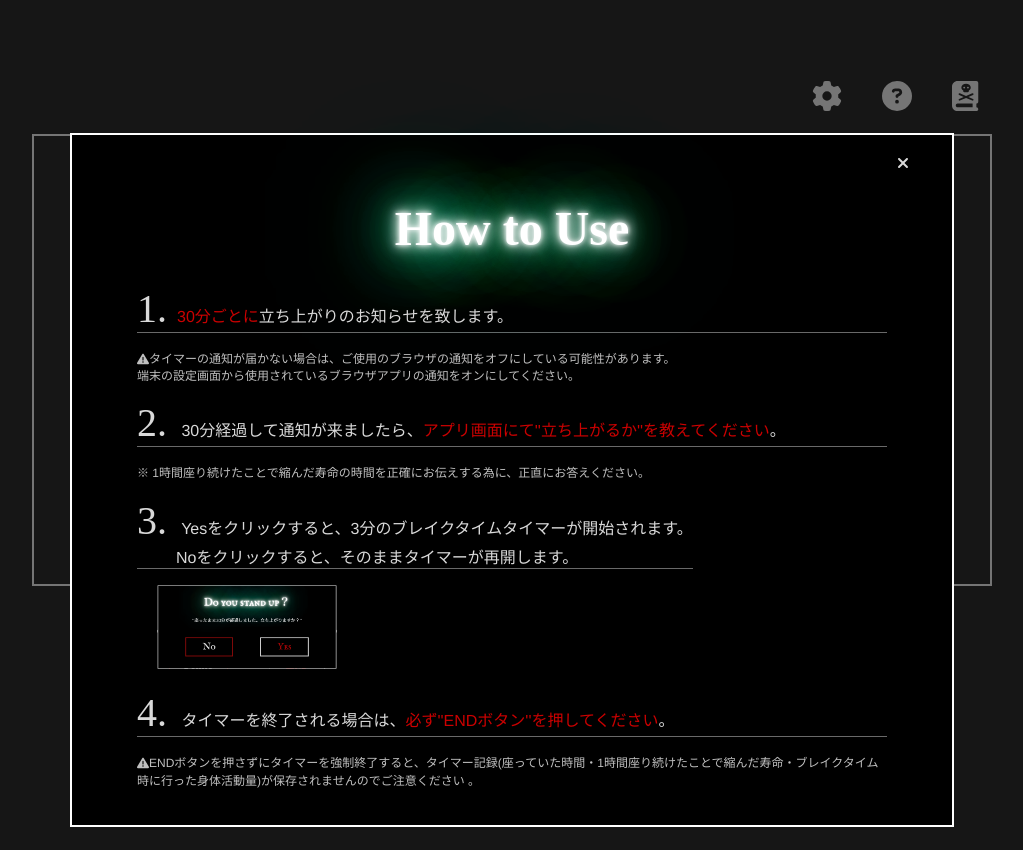
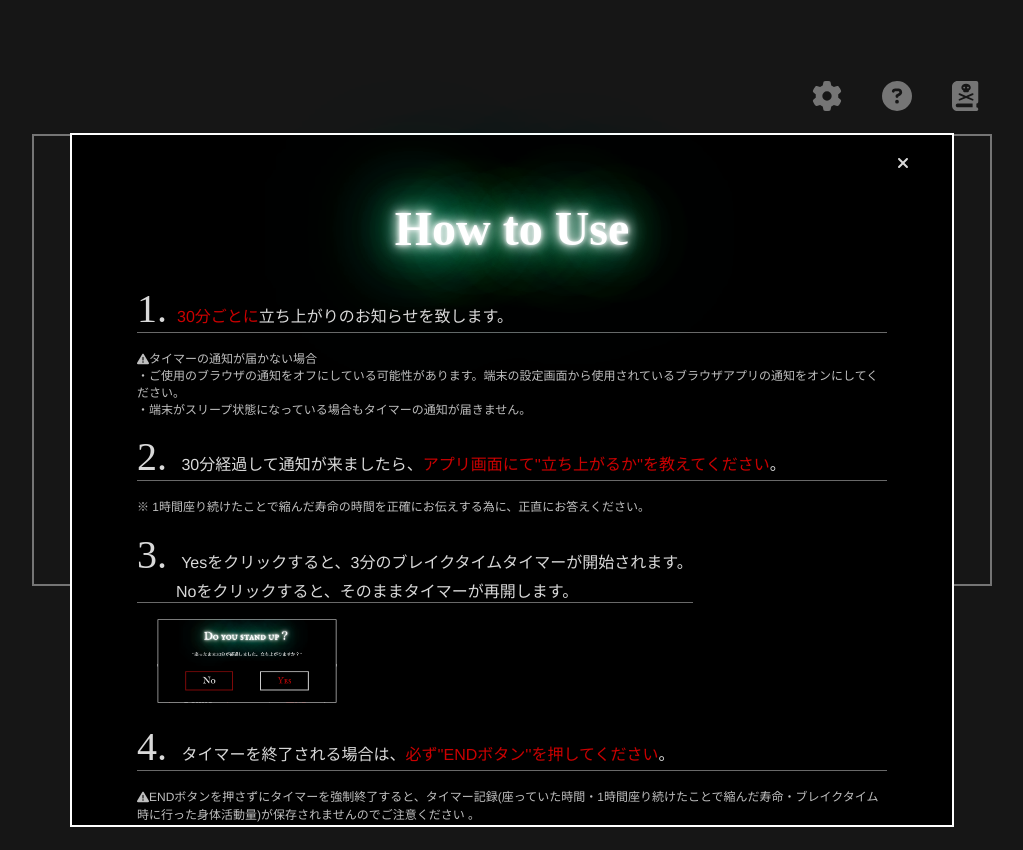
Before and after one commit to murai-misaki/theGrimReaper_timer, a Vue app in the folder timer-vuejs/: page /timer in a window 1280 px wide. Both pictures are taken after a click on the element 1025 px from the left and 97 px from the top of the page. Shown: the whole page, without its empty margins (128-1151 px from the left). Built offline with nearby package versions, Linux system fonts and the light colour scheme; no server answers; a web font is replaced by a local one.

Commit message:
文章を修正 #20

```diff
--- a/timer-vuejs/src/components/HowtouseModal.vue
+++ b/timer-vuejs/src/components/HowtouseModal.vue
@@ -5,7 +5,7 @@
       <span @click="close" class="modal_close_btn"><font-awesome-icon :icon="['fas', 'xmark']" style="color: #D9D9D9;" /></span>
       <h1 class="neontext">How to Use</h1>
       <p class="body"><span class="number">1.</span><span class="red">30分ごとに</span>立ち上がりのお知らせを致します。</p>
-      <p class="attention"><font-awesome-icon :icon="['fas', 'triangle-exclamation']" />タイマーの通知が届かない場合は、ご使用のブラウザの通知をオフにしている可能性があります。<br>端末の設定画面から使用されているブラウザアプリの通知をオンにしてください。</p>
+      <p class="attention"><font-awesome-icon :icon="['fas', 'triangle-exclamation']" />タイマーの通知が届かない場合<br>・ご使用のブラウザの通知をオフにしている可能性があります。端末の設定画面から使用されているブラウザアプリの通知をオンにしてください。<br>・端末がスリープ状態になっている場合もタイマーの通知が届きません。</p>
       <p class="body"><span class="number">2.</span> 30分経過して通知が来ましたら、<span class="red">アプリ画面にて''立ち上がるか''を教えてください</span>。</p>
       <span class="attention">※ 1時間座り続けたことで縮んだ寿命の時間を正確にお伝えする為に、正直にお答えください。</span>
       <div class="group">
--- a/timer-vuejs/src/components/HowtouseOKbuttonModal.vue
+++ b/timer-vuejs/src/components/HowtouseOKbuttonModal.vue
@@ -4,7 +4,7 @@
     <div class="modal_contents_wrap">
       <h1 class="neontext">How to Use</h1>
       <p class="body"><span class="number">1.</span><span class="red">30分ごとに</span>立ち上がりのお知らせを致します。</p>
-      <p class="attention"><font-awesome-icon :icon="['fas', 'triangle-exclamation']" />タイマーの通知が届かない場合は、ご使用のブラウザの通知をオフにしている可能性があります。<br>端末の設定画面から使用されているブラウザアプリの通知をオンにしてください。</p>
+      <p class="attention"><font-awesome-icon :icon="['fas', 'triangle-exclamation']" />タイマーの通知が届かない場合<br>・ご使用のブラウザの通知をオフにしている可能性があります。端末の設定画面から使用されているブラウザアプリの通知をオンにしてください。<br>・端末がスリープ状態になっている場合もタイマーの通知が届きません。</p>
       <p class="body"><span class="number">2.</span> 30分経過して通知が来ましたら、<span class="red">アプリ画面にて''立ち上がるか''を教えてください</span>。</p>
       <span class="attention">※ 1時間座り続けたことで縮んだ寿命の時間を正確にお伝えする為に、正直にお答えください。</span>
       <div class="group">
```
